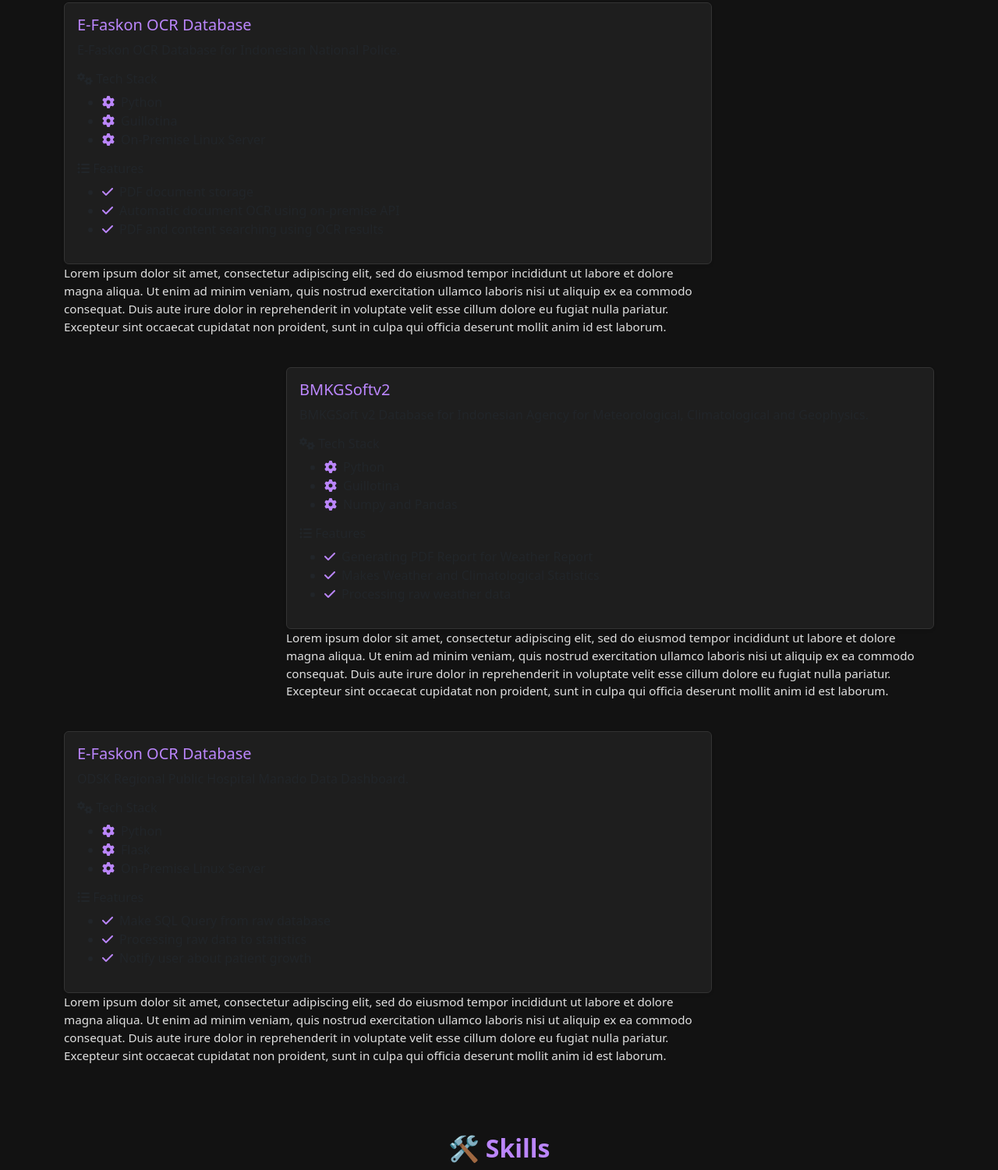
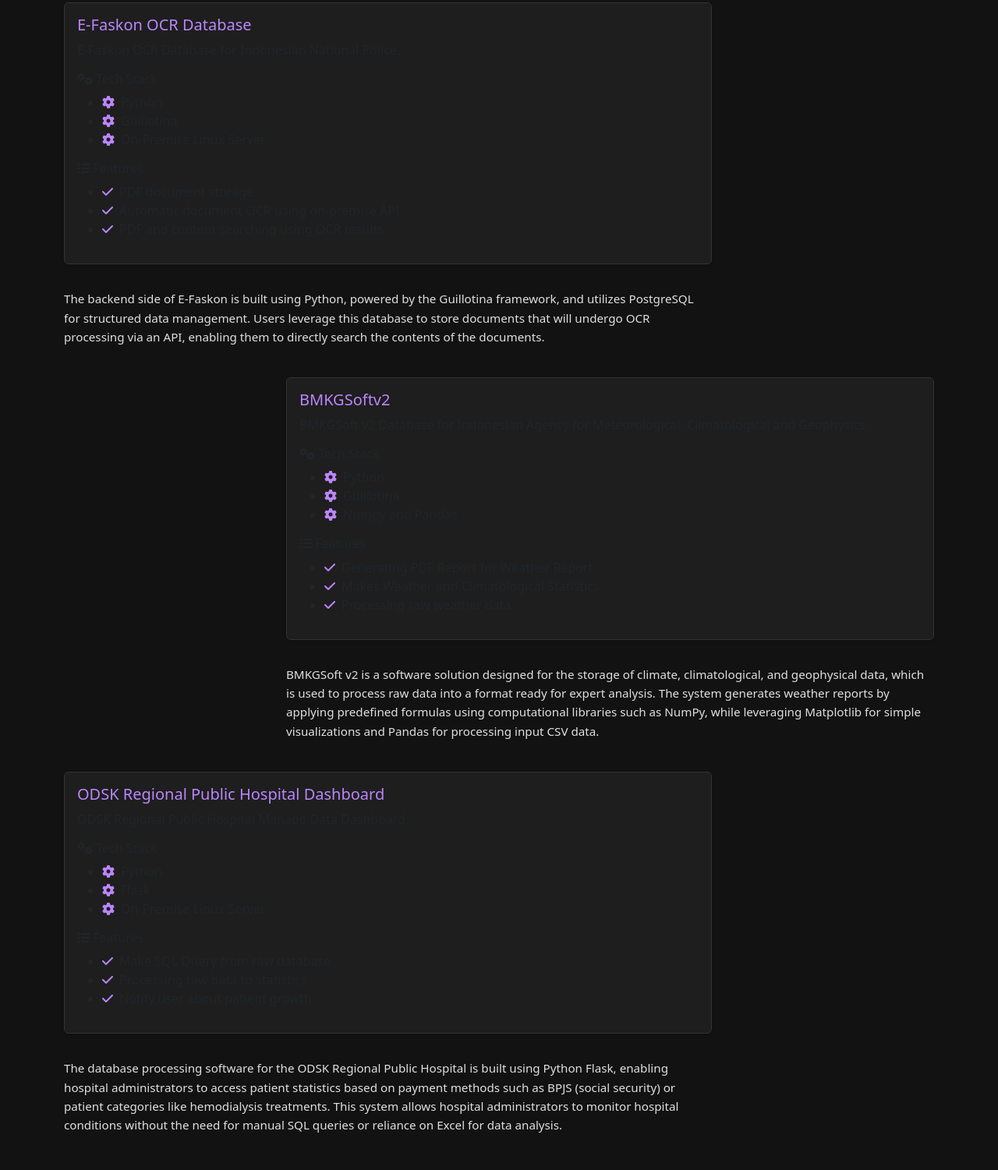
Before and after one commit to nadhifmf/portofolio, a plain HTML site: page index.html in a window 1280 px wide. Shown: the part 699-2200 px from the top of the page at 78% size. Drawn offline with nearby package versions, Linux system fonts and the light colour scheme.

Commit message:
[ADD] proj desc

```diff
--- a/index.html
+++ b/index.html
@@ -36,6 +36,19 @@
     }
     .card-title a:hover {
       text-decoration: underline;
+    }
+    .card-spacing {
+      padding: 1.5rem;
+    }
+
+    .project-details {
+      margin-bottom: 1rem;
+    }
+
+    .project-description {
+      font-size: 0.95rem;
+      line-height: 1.6;
+      margin-top: 2rem;
     }
     footer {
       background-color: #121212;
@@ -114,11 +127,9 @@
               </div>
             </div>
           </div>
-          <p class="lead" style="font-size: 0.95rem;">Lorem ipsum dolor sit amet, consectetur adipiscing elit, sed do eiusmod
-             tempor incididunt ut labore et dolore magna aliqua. Ut enim ad minim veniam, quis nostrud exercitation ullamco
-             laboris nisi ut aliquip ex ea commodo consequat. Duis aute irure dolor in reprehenderit in voluptate velit esse
-              cillum dolore eu fugiat nulla pariatur. Excepteur sint occaecat cupidatat non proident,
-               sunt in culpa qui officia deserunt mollit anim id est laborum.</p>
+          <p class="project-description">The backend side of E-Faskon is built using Python, powered by the Guillotina framework,
+            and utilizes PostgreSQL for structured data management. Users leverage this database to store documents that will
+            undergo OCR processing via an API, enabling them to directly search the contents of the documents.</p>
         </div>
         <!-- Repeat for other projects -->
       </div>
@@ -149,18 +160,17 @@
               </div>
             </div>
           </div>
-          <p class="lead" style="font-size: 0.95rem;">Lorem ipsum dolor sit amet, consectetur adipiscing elit, sed do eiusmod
-            tempor incididunt ut labore et dolore magna aliqua. Ut enim ad minim veniam, quis nostrud exercitation ullamco
-            laboris nisi ut aliquip ex ea commodo consequat. Duis aute irure dolor in reprehenderit in voluptate velit esse
-             cillum dolore eu fugiat nulla pariatur. Excepteur sint occaecat cupidatat non proident,
-              sunt in culpa qui officia deserunt mollit anim id est laborum.</p>
+          <p class="project-description">BMKGSoft v2 is a software solution designed for the storage of climate, climatological,
+            and geophysical data, which is used to process raw data into a format ready for expert analysis. The system generates
+            weather reports by applying predefined formulas using computational libraries such as NumPy, while leveraging Matplotlib
+            for simple visualizations and Pandas for processing input CSV data.</p>
         </div>
       </div>
       <div class="row">
         <div class="col-md-9 mb-4">
           <div class="card shadow-sm">
             <div class="card-body">
-              <h5 class="card-title"><a href="https://gitlab.com/nmfauzan/backend-dashboard-rs" class="text-decoration-none">E-Faskon OCR Database</a></h5>
+              <h5 class="card-title"><a href="https://gitlab.com/nmfauzan/backend-dashboard-rs" class="text-decoration-none">ODSK Regional Public Hospital Dashboard</a></h5>
               <p class="card-text">ODSK Regional Public Hospital Manado Data Dashboard.</p>
               <div class="project-details">
                 <h6><i class="fas fa-cogs"></i> Tech Stack</h6>
@@ -178,11 +188,11 @@
               </div>
             </div>
           </div>
-          <p class="lead" style="font-size: 0.95rem;">Lorem ipsum dolor sit amet, consectetur adipiscing elit, sed do eiusmod
-            tempor incididunt ut labore et dolore magna aliqua. Ut enim ad minim veniam, quis nostrud exercitation ullamco
-            laboris nisi ut aliquip ex ea commodo consequat. Duis aute irure dolor in reprehenderit in voluptate velit esse
-             cillum dolore eu fugiat nulla pariatur. Excepteur sint occaecat cupidatat non proident,
-              sunt in culpa qui officia deserunt mollit anim id est laborum.</p>
+          <p class="project-description">The database processing software for the ODSK Regional Public Hospital is built
+            using Python Flask, enabling hospital administrators to access patient statistics based on payment methods
+            such as BPJS (social security) or patient categories like hemodialysis treatments. This system allows hospital
+            administrators to monitor hospital conditions without the need for manual SQL queries or reliance on Excel for
+            data analysis.</p>
         </div>
         <!-- Repeat for other projects -->
       </div>
```
